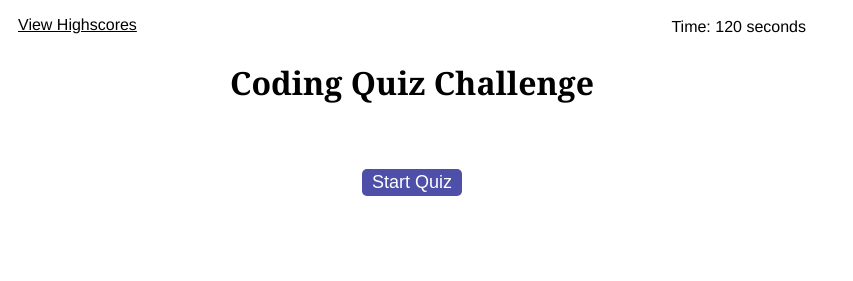
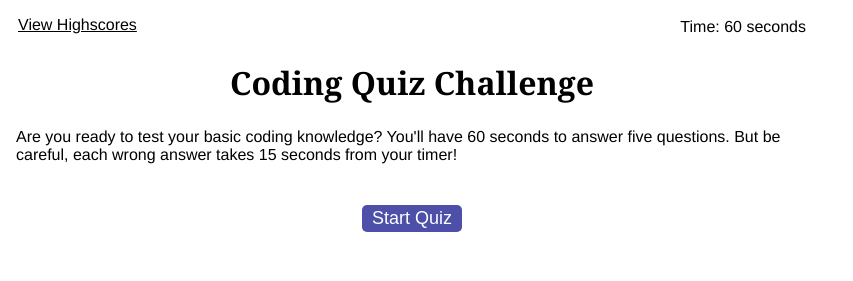
Before and after one commit to cactido/code-quiz, a plain HTML site: page index.html in a window 1280 px wide. Shown: the whole page, without its empty margins (0-853 px from the left). Drawn offline with nearby package versions, Linux system fonts and the light colour scheme.

Commit message:
updated README.md

```diff
--- a/assets/js/script.js
+++ b/assets/js/script.js
@@ -161,7 +161,6 @@ $(document).off().on('click', 'a', function () {
 });
 //starts timer and shows question screen when start quiz button is clicked
 $('#btn-start').off().on('click', function () {
-    currentTimer = 120;
     timerCount = setInterval(function () {
         currentTimer--;
         $('#timer-bar').text('Time: ' + currentTimer + ' seconds');
--- a/index.html
+++ b/index.html
@@ -14,10 +14,13 @@
 <body>
 
     <div class="wrapper">
-        <div id="title-bar"><a href="#">View Highscores</a><span id="timer-bar">Time: 120 seconds</span></div>
+        <div id="title-bar"><a href="#">View Highscores</a><span id="timer-bar">Time: 60 seconds</span></div>
 
         <div id="title-screen" class="visible">
             <h1>Coding Quiz Challenge</h1>
+            Are you ready to test your basic coding knowledge? You'll have
+            60 seconds to answer five questions. But be careful, each wrong
+            answer takes 15 seconds from your timer!
             <center><button id="btn-start">Start Quiz</button></center>
         </div>
 
```
Also changed, not shown: assets/screenshot.png (added), 1 other file.
